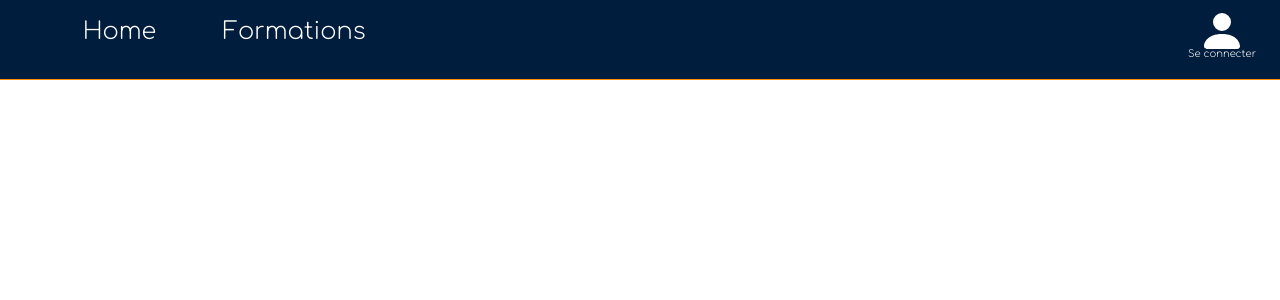
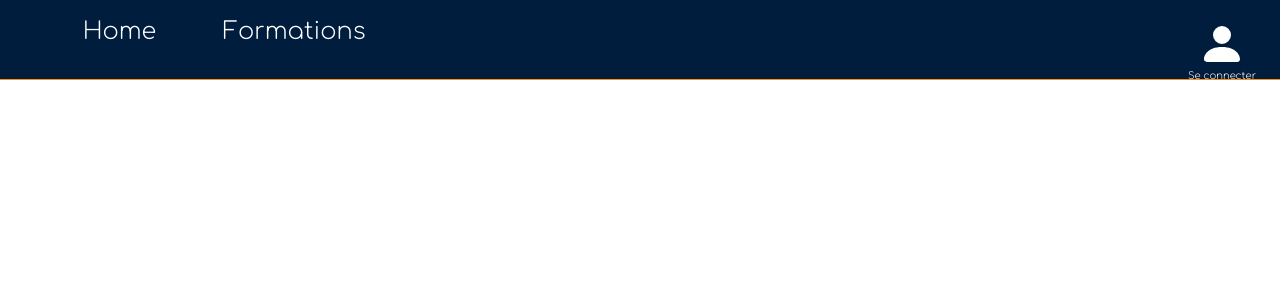
Before and after one commit to Beu-nwa/projet-fil-rouge-formation-.Net, a React (Create React App) app in the folder projet-fil-rouge/: page / in a window 1280 px wide. Shown: the top 300 px of the page. Built offline with nearby package versions, Linux system fonts and the light colour scheme; a web font is replaced by a local one.

Commit message:
Update: Navbar > change link to button

```diff
--- a/projet-fil-rouge/src/Components/GlobalComponent/NavBarComp/NavBarComp.css
+++ b/projet-fil-rouge/src/Components/GlobalComponent/NavBarComp/NavBarComp.css
@@ -100,3 +100,13 @@ li>a:hover {
 .iconConnection{
     height: 50%
 }
+
+.iconConnection > button{
+    background: none;
+	color: inherit;
+	border: none;
+	padding: 0;
+	font: inherit;
+	cursor: pointer;
+	outline: inherit;
+}
--- a/projet-fil-rouge/src/Components/GlobalComponent/NavBarComp/NavBarComp.jsx
+++ b/projet-fil-rouge/src/Components/GlobalComponent/NavBarComp/NavBarComp.jsx
@@ -36,10 +36,11 @@ class NavBarComp extends Component {
                         <div className='navItemBoxIcon'>
                             <div className='navItemIconText'>
                                 <div className='iconConnection'>
-                                    <Link to="/log"><PersonFillX className='navIcon' /></Link>
-                                </div>
-                                <div>
+
+                                    <button><Link to="/log"><PersonFill className='navIcon' /></Link>
                                     <div className='navIconText'>Se deconnecter</div>
+                                    </button>
+
                                 </div>
                             </div>
                         </div>
@@ -68,15 +69,16 @@ class NavBarComp extends Component {
                             </div>
 
                             <div className='navItemBoxIcon'>
-                                <div className='navItemIconText'>
-                                    <div className='iconConnection'>
-                                        <Link to="/log"><PersonFillX className='navIcon' /></Link>
-                                    </div>
-                                    <div>
-                                        <div className='navIconText'>Se deconnecter</div>
-                                    </div>
+                            <div className='navItemIconText'>
+                                <div className='iconConnection'>
+
+                                    <button><Link to="/log"><PersonFill className='navIcon' /></Link>
+                                    <div className='navIconText'>Se deconnecter</div>
+                                    </button>
+
                                 </div>
                             </div>
+                        </div>
 
                         </ul>
                     </div>
@@ -98,10 +100,11 @@ class NavBarComp extends Component {
                         <div className='navItemBoxIcon'>
                             <div className='navItemIconText'>
                                 <div className='iconConnection'>
-                                    <Link to="/log"><PersonFill className='navIcon' /></Link>
-                                </div>
-                                <div>
+
+                                    <button><Link to="/log"><PersonFill className='navIcon' /></Link>
                                     <div className='navIconText'>Se connecter</div>
+                                    </button>
+
                                 </div>
                             </div>
                         </div>
```
